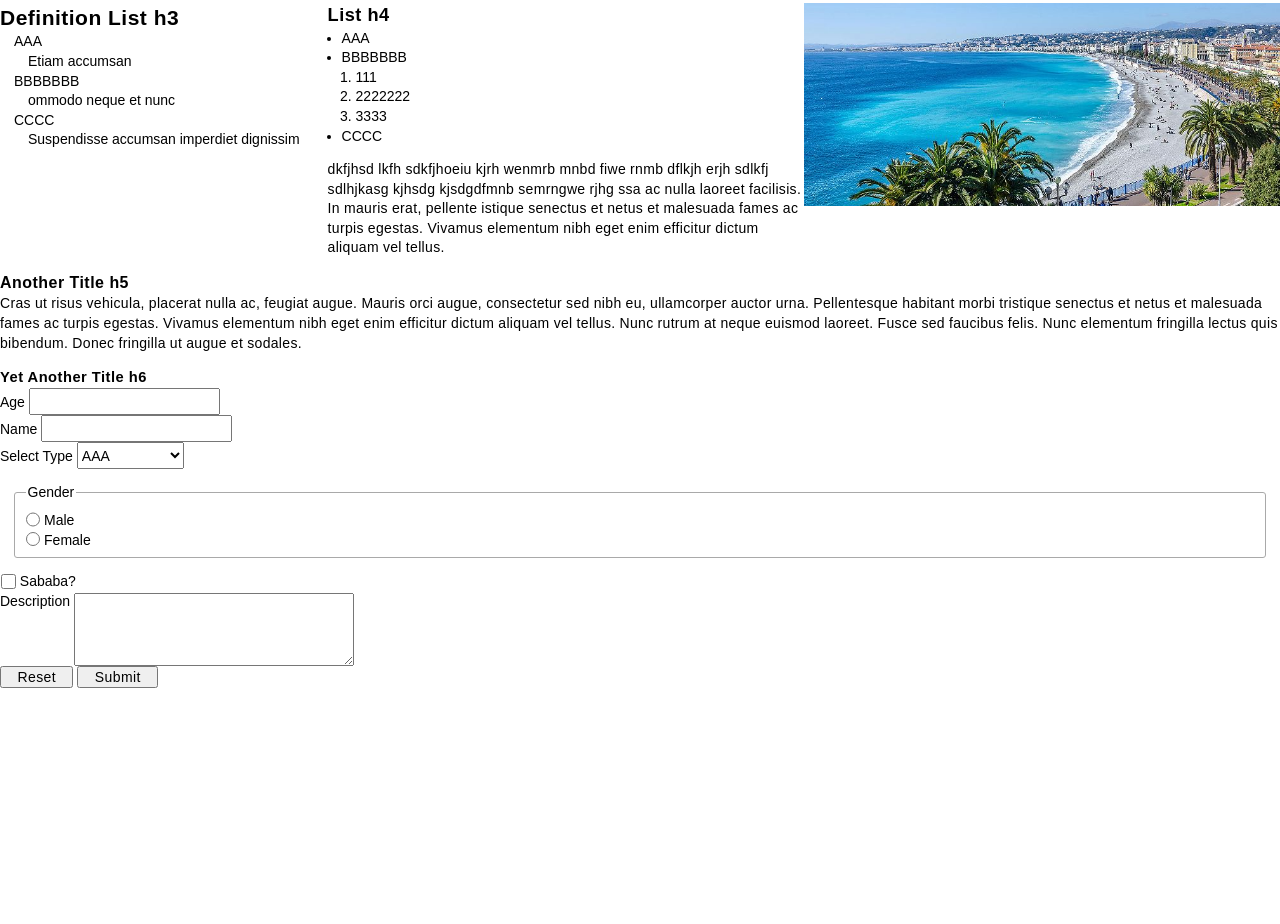
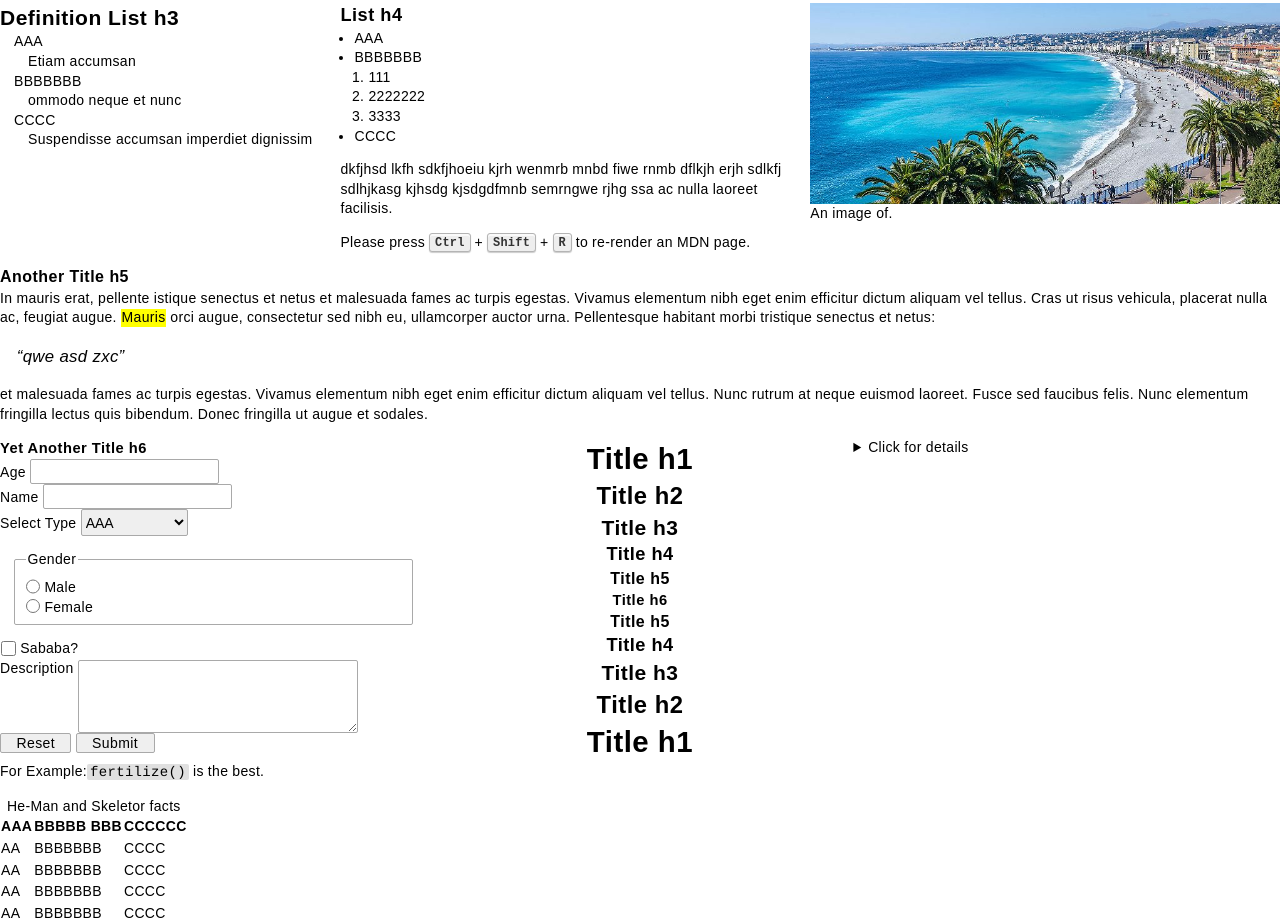
Before and after one commit to taitulism/my-css-reset, a plain HTML site: page index.html in a window 1280 px wide. Shown: the part 200-1124 px from the top of the page. Before the commit the page ends 888 px from the top, so only its background shows below. Drawn offline with Linux system fonts and the light colour scheme.

Commit message:
misc tags

```diff
--- a/index.html
+++ b/index.html
@@ -23,6 +23,7 @@
             <li><a href="#">rstuvwxyz</a></li>
         </ul>
     </nav>
+
     <div id="text">
         <p>
             Lorem ipsum dolor sit amet, consectetur adipiscing elit.
@@ -49,7 +50,7 @@
                     <dd>Suspendisse accumsan imperdiet dignissim</dd>
                 </dl>
             </div>
-            <div class="flex">
+            <div class="f-cell">
                 <h4>List h4</h4>
                 <ul>
                     <li>AAA</li>
@@ -61,25 +62,34 @@
                         </ol>
                     <li>CCCC</li>
                 </ul>
-                <p> dkfjhsd lkfh sdkfjhoeiu kjrh wenmrb mnbd fiwe rnmb dflkjh erjh sdlkfj sdlhjkasg kjhsdg kjsdgdfmnb semrngwe rjhg
-                    ssa ac nulla laoreet facilisis. In mauris erat, pellente istique senectus et netus et malesuada fames ac turpis egestas.
-                    Vivamus elementum nibh eget enim efficitur dictum aliquam vel tellus.
+                <p>
+                    dkfjhsd lkfh sdkfjhoeiu kjrh wenmrb mnbd fiwe rnmb dflkjh erjh sdlkfj sdlhjkasg kjhsdg kjsdgdfmnb semrngwe rjhg
+                    ssa ac nulla laoreet facilisis.
                 </p>
+                <p>Please press <kbd>Ctrl</kbd> + <kbd>Shift</kbd> + <kbd>R</kbd> to re-render an MDN page.</p>
             </div>
-            <div class="flex">
+            <div class="f-cell">
+                <figure>
                     <img src="./img.jpg" title="img" width="100%" />
+                    <figcaption>An image of.</figcaption>
+                </figure>
             </div>
         </div>
         <h5>Another Title h5</h5>
-        <p> Cras ut risus vehicula, placerat nulla ac, feugiat augue. Mauris orci augue, consectetur sed nibh eu, ullamcorper auctor urna.
-            Pellentesque habitant morbi tristique senectus et netus et malesuada fames ac turpis egestas.
-            Vivamus elementum nibh eget enim efficitur dictum aliquam vel tellus. Nunc rutrum at neque euismod laoreet.
+        <p>In mauris erat, pellente istique senectus et netus et malesuada fames ac turpis egestas.
+            Vivamus elementum nibh eget enim efficitur dictum aliquam vel tellus.
+            Cras ut risus vehicula, placerat nulla ac, feugiat augue. <mark>Mauris</mark> orci augue, consectetur sed nibh eu, ullamcorper auctor urna.
+            Pellentesque habitant morbi tristique senectus et netus:
+            <blockquote>qwe asd zxc</blockquote>
+            et malesuada fames ac turpis egestas. Vivamus elementum nibh eget enim efficitur dictum aliquam vel tellus. Nunc rutrum at neque euismod laoreet.
             Fusce sed faucibus felis. Nunc elementum fringilla lectus quis bibendum. Donec fringilla ut augue et sodales.
         </p>
     </div>
-    <div id="form-container" class="f-col">
+
+    <div class="f-row">
+        <div id="form-container" class="f-col f-cell">
             <h6>Yet Another Title h6</h6>
-        <form onsubmit="false">
+            <form onsubmit="return false">
                 <div>
                     <label>Age</label>
                     <input type="number" />
@@ -120,6 +130,68 @@
                 </div>
             </form>
         </div>
+        <div id="titles" class="f-cell" style="text-align: center;">
+            <hgroup class="f-cell">
+                <h1>Title h1</h1>
+                <h2>Title h2</h2>
+                <h3>Title h3</h3>
+                <h4>Title h4</h4>
+                <h5>Title h5</h5>
+                <h6>Title h6</h6>
+            </hgroup>
+            <hgroup class="f-cell">
+                <h5>Title h5</h5>
+                <h4>Title h4</h4>
+                <h3>Title h3</h3>
+                <h2>Title h2</h2>
+                <h1>Title h1</h1>
+            </hgroup>
+        </div>
+        <div class="f-cell">
+            <details>
+                <summary>Click for details</summary>
+                Something small enough to escape casual notice.
+            </details>
+        </div>
+    </div>
+
+    <div>
+        <p>For Example:<code>fertilize()</code> is the best.</p>
+        <table>
+            <caption>He-Man and Skeletor facts</caption>
+            <thead>
+                <tr>
+                    <th>AAA</th>
+                    <th>BBBBB BBB</th>
+                    <th>CCCCCC</th>
+                </tr>
+            </thead>
+            <tbody>
+                <tr>
+                    <td>AA</td>
+                    <td>BBBBBBB</td>
+                    <td>CCCC</td>
+                </tr>
+                <tr>
+                    <td>AA</td>
+                    <td>BBBBBBB</td>
+                    <td>CCCC</td>
+                </tr>
+                <tr>
+                    <td>AA</td>
+                    <td>BBBBBBB</td>
+                    <td>CCCC</td>
+                </tr>
+            </tbody>
+            <tfoot>
+                <tr>
+                    <td>AA</td>
+                    <td>BBBBBBB</td>
+                    <td>CCCC</td>
+                </tr>
+            </tfoot>
+        </table>
+    </div>
 </main>
 </body>
 </html>
--- a/reset.css
+++ b/reset.css
@@ -1,7 +1,6 @@
 html {
     font-size: 14px;
     font-family: sans-serif;
-    vertical-align: baseline;
     box-sizing: border-box;
 }
 
@@ -12,6 +11,7 @@ html {
 body {
     margin: 0;
     line-height: 1.4;
+    letter-spacing: 0.023em;
 }
 
 /* ────────/
@@ -43,9 +43,69 @@ h6 {
 
 p {
     margin: 0 0 1em;
-    letter-spacing: 0.023em;
     word-spacing: -0.01em;
 }
+
+mark {
+    padding: 0 0.05em 0.1em
+}
+
+blockquote {
+    font-size: 1.2em;
+    font-style: italic;
+    margin: 1em;
+}
+
+blockquote::before {
+    content: '\201C';
+}
+
+blockquote::after {
+    content: '\201D';
+}
+
+code {
+    background-color: #e0e0e0;
+    padding: 0 3px;
+    font-family: courier, monospace;
+    border-radius: 2px;
+}
+
+kbd {
+    background-color: #eee;
+    border-radius: 3px;
+    border: 1px solid #b4b4b4;
+    box-shadow: 0 1px 1px #00000033, 0 2px 0 0 #ffffffb3 inset;
+    color: #333;
+    display: inline-block;
+    font-size: .85em;
+    font-weight: bold;
+    line-height: 1;
+    padding: 0.32em 0.4em 0.15em;
+    white-space: nowrap;
+    vertical-align: bottom;
+}
+
+figure {
+    display: flex;
+    flex-direction: column;
+    margin: 0;
+}
+
+summary {
+    cursor: pointer;
+    margin-bottom: 0.2em;
+}
+
+
+/* ─────────/
+│   Table   │
+/───────── */
+table {
+    border-collapse: collapse;
+    border-spacing: 0;
+}
+
 
 /* ─────────/
 │   Lists   │
@@ -60,7 +120,7 @@ dd {
 }
 
 ul ul, ul ol, ol ol, ol ul {
-    margin-bottom: 0; /* remove list bottom margin when nested */
+    margin-bottom: 0; /* remove margin when nested */
 }
 
 nav ul, nav ol {
@@ -73,10 +133,6 @@ nav ul, nav ol {
 /* ───────────────────────────────/
 │   Interactables & Form Fields   │
 /─────────────────────────────── */
-a {
-    letter-spacing: 0.023em;
-}
-
 a, a:active, a:visited {
     color: #00e;
 }
@@ -84,8 +140,15 @@ a, a:active, a:visited {
 fieldset {
     margin: 1em;
     padding: 0.6em 0.75em 0.5em;
+}
+
+fieldset, input, select, textarea {
     border: 1px solid #a9a9a9;
-    border-radius: 3px;
+    border-radius: 2px;
+}
+
+input:hover, select:hover, textarea:hover {
+    border: 1px solid #777777;
 }
 
 button, input[type="reset"], input[type="submit"] {
@@ -147,6 +210,6 @@ textarea {
     flex-direction: column;
 }
 
-.flex {
+.f-cell {
     flex: 1 1;
 }
```
Lines whose indentation alone changed are shown as unchanged.
